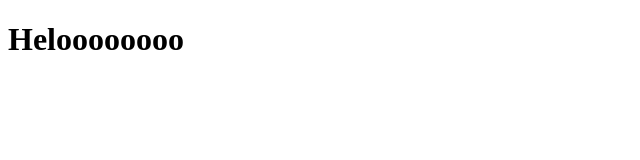
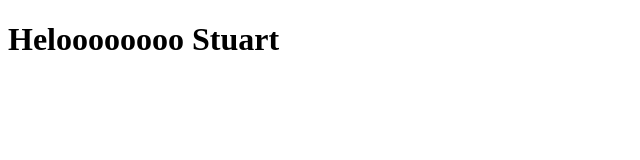
Before and after one commit to Vinston-Pon-Stuart/sample, a plain HTML site: page index.html in a window 1280 px wide. Shown: the whole page, without its empty margins (0-640 px from the left). Drawn offline with Linux system fonts and the light colour scheme.

Commit message:
feat: added name

```diff
--- a/index.html
+++ b/index.html
@@ -6,6 +6,6 @@
     <title>Document</title>
 </head>
 <body>
-    <h1>Heloooooooo</h1>
+    <h1>Heloooooooo Stuart</h1>
 </body>
 </html>
```
